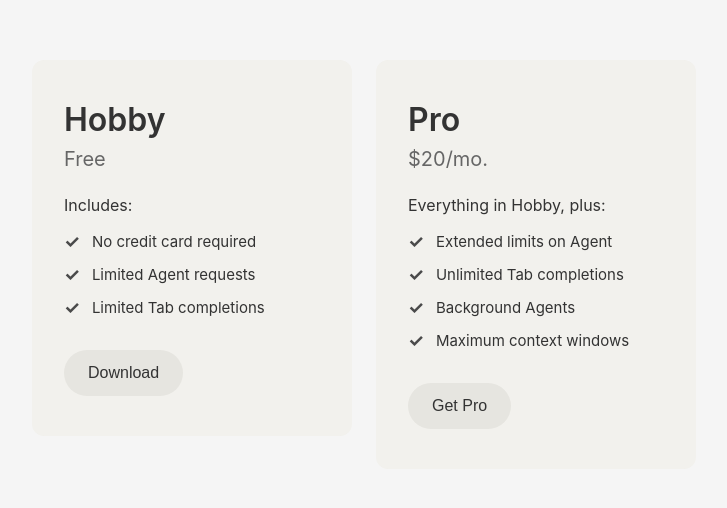
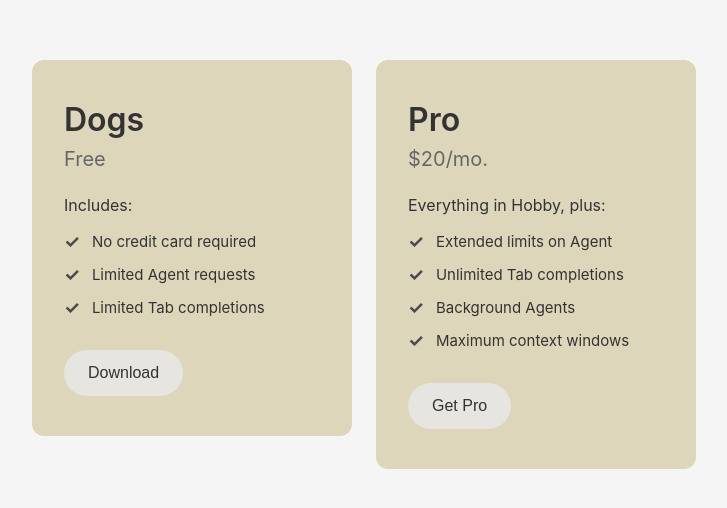
Before and after one commit to caro-lgtm/Caro-Coding, a plain HTML site: page index.html in a window 1280 px wide. Shown: the part 136-644 px from the top of the page, without its empty margins (276-1003 px from the left). Drawn offline with Linux system fonts and the light colour scheme.

Commit message:
changed hobby to dogs
i love dogs so much so i've made a card dedicated to them!!!

```diff
--- a/index.html
+++ b/index.html
@@ -9,7 +9,7 @@
 <body>
     <div class="cards-container">
         <div class="card">
-            <h1 class="card-title">Hobby</h1>
+            <h1 class="card-title">Dogs</h1>
             <p class="card-price">Free</p>
             <div class="card-content">
                 <p class="includes-text">Includes:</p>
--- a/styles.css
+++ b/styles.css
@@ -24,7 +24,7 @@ body {
 }
 
 .card {
-    background-color: #f2f1ed;
+    background-color: #ded6ba;
     border-radius: 12px;
     padding: 40px 32px;
     width: 320px;
```
